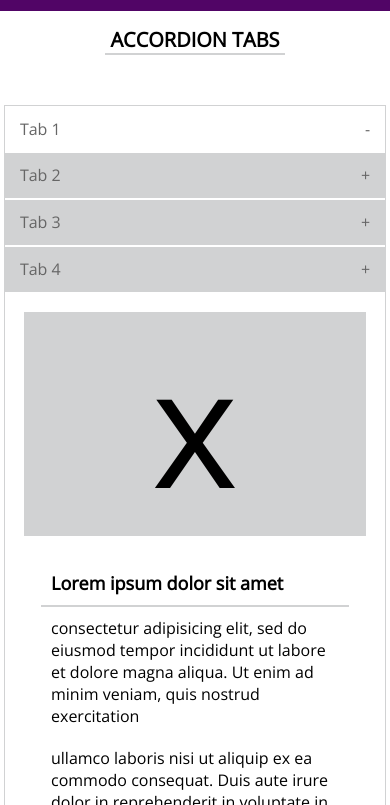
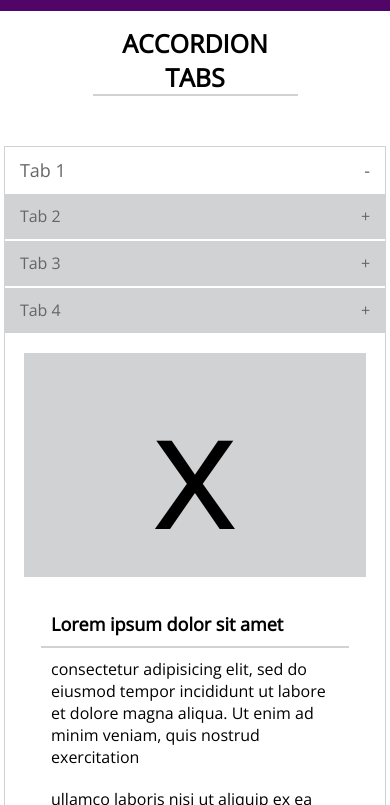
Before and after one commit to cjorda15/pattrnParty2.0, a plain HTML site: page index.html in a window 390 px wide. Shown: the part 39-844 px from the top of the page. Drawn offline with nearby package versions, Linux system fonts and the light colour scheme.

Commit message:
finished up accoridion section , though need to add show code functionality still

```diff
--- a/index.html
+++ b/index.html
@@ -18,7 +18,7 @@
       </div>
     </header>
 
-    <div class="accordion-title">
+    <div class="example-title">
      <h6>ACCORDION TABS</h6>
       <span></span>
     </div>
@@ -102,7 +102,14 @@
       </div>
     </section>
 
+    <div class="example-title">
+     <h6>FLEXIBLE CARDS</h6>
+      <span></span>
+    </div>
 
+    <section>
+
+    </section>
 
     <script src="https://ajax.googleapis.com/ajax/libs/jquery/3.2.1/jquery.min.js"></script>
     <script src="./index.js"></script>
--- a/main.css
+++ b/main.css
@@ -116,7 +116,7 @@ header div{
   font-size: 18px;
 }
 
-.accordion-title{
+.example-title{
   align-items: center;
   display: flex;
   justify-content: space-between;
@@ -124,14 +124,14 @@ header div{
   margin: 15px auto;
 }
 
-.accordion-title h6{
-  font-size: 20px;
+.example-title h6{
+  font-size: 17px;
   font-family: 'Open Sans', sans-serif;
   width: 210px;
 
 }
 
-.accordion-title span{
+.example-title span{
   background: #D1D2D3;
   height: 2px;
   width: 80%;
@@ -139,6 +139,7 @@ header div{
 
 .tab-active{
   background: #fff;
+  font-size: 18px;
 }
 
 .tab-inactive{
@@ -160,16 +161,17 @@ header div{
   padding: 10px;
 }
 
-.accordion-title{
+.example-title{
   flex-direction: column;
 }
 
-.accordion-title h6{
+.example-title h6{
+  font-size:25px;
   text-align: center;
 }
 
-.accordion-title span{
-    width: 180px;
+.example-title span{
+    width: 205px;
 }
 
 #accordion-tabs-container{
```
